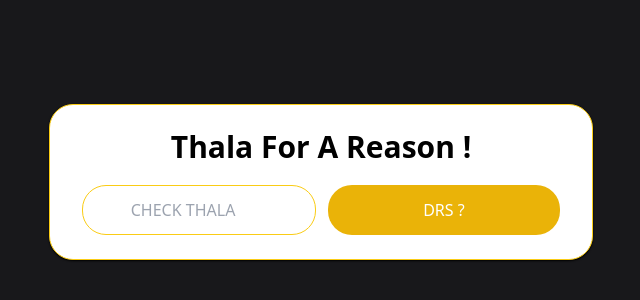
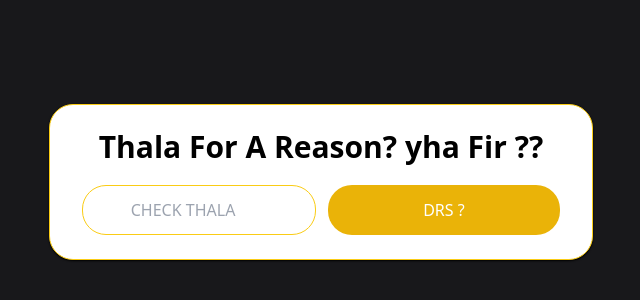
Before and after one commit to codeonoto/onlyThala, a website: page index.html in a window 1280 px wide. Shown: the part 218-518 px from the top of the page, without its empty margins (319-959 px from the left). Drawn offline with Linux system fonts and the light colour scheme; some packages are replaced by stand-ins of ours; a script that the page names is missing.

Commit message:
Minor Changes

```diff
--- a/index.html
+++ b/index.html
@@ -15,7 +15,7 @@
 <body class="flex flex-col items-center justify-center h-screen w-screen bg-zinc-900">
     <div
         class="pl-8 pr-8 pt-6 pb-6 shadow-sm shadow-black gap-5 flex flex-col items-center justify-center rounded-3xl  border border-yellow-400 bg-white">
-        <h1 class="text-3xl font-semibold">Thala For A Reason !</h1>
+        <h1 class="text-3xl font-semibold">Thala For A Reason? yha Fir ?? </h1>
         <div class="gap-3 flex flex-row">
             <input type="text" name="snippet" id="snippet" placeholder="CHECK THALA" autocomplete="off"
                 class="w-full outline-none p-3 pl-12 pr-12 border border-yellow-400 rounded-3xl">
```
